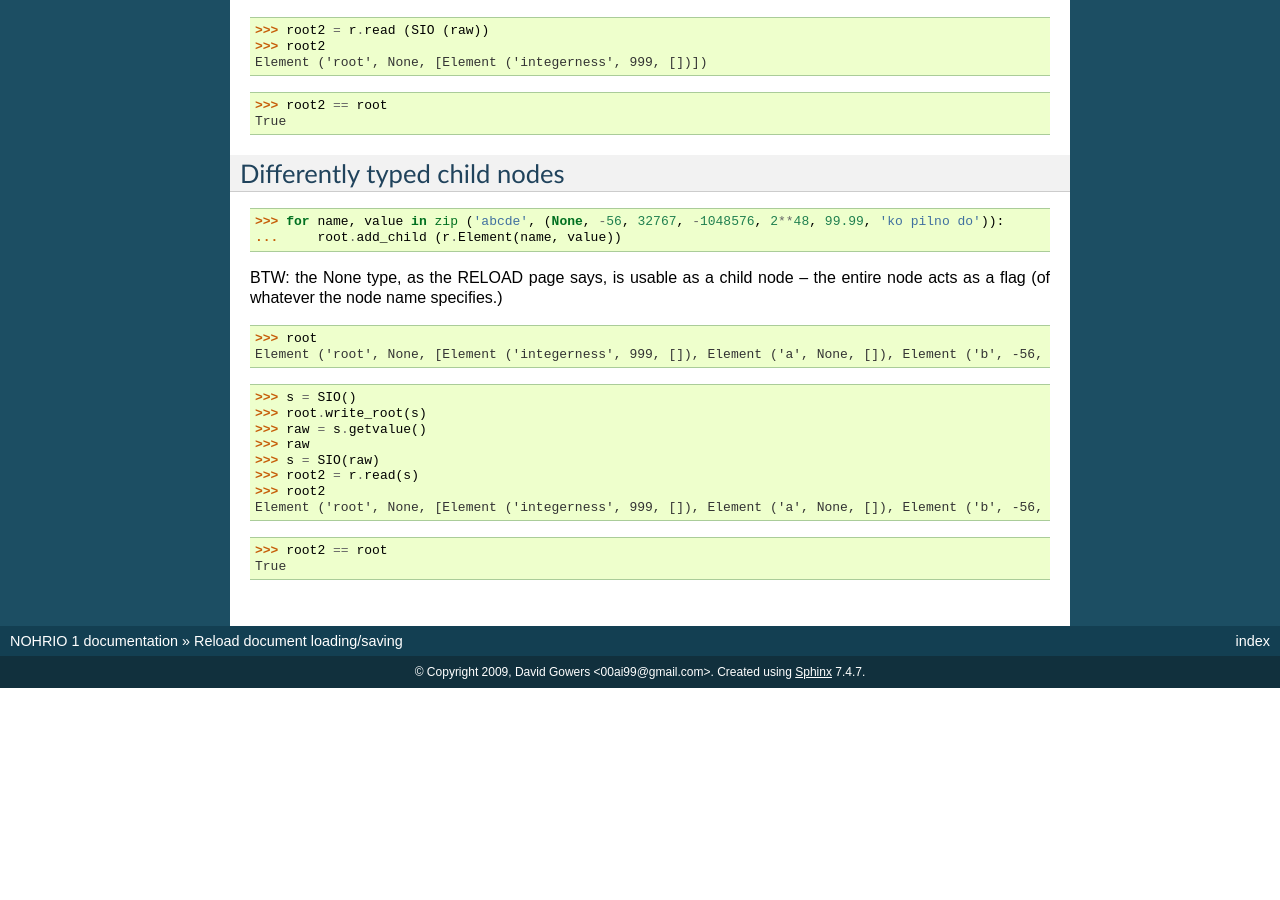
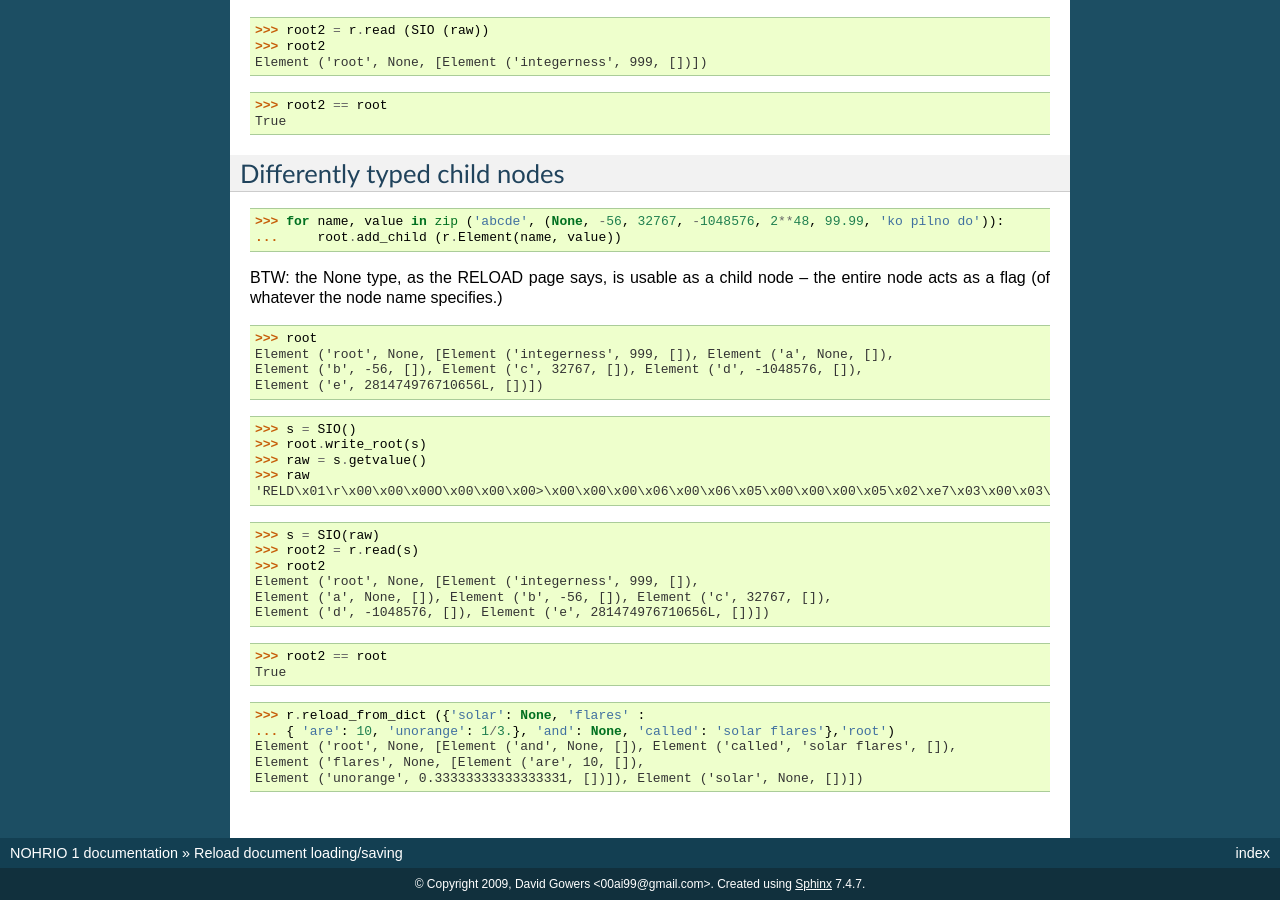
Before and after one commit to ohrrpgce/nohrio, a Sphinx documentation site: the page built from doc/reload.rst, in a window 1280 px wide and 900 px high, scrolled down 1162 px. Built offline with Sphinx 7.4.7, drawn with Linux system fonts in a browser that asks for light colours; formulas are drawn with MathJax 3; pages that are not in the unit, such as notebooks, are missing from menus; before the commit the page ends 1850 px from its top, so only the background shows below that.

Commit message:
Add reload_from_dict and improve doctests

```diff
--- a/doc/reload.rst
+++ b/doc/reload.rst
@@ -94,17 +94,29 @@ Differently typed child nodes
 BTW: the None type, as the RELOAD page says, is usable as a child node -- the entire
 node acts as a flag (of whatever the node name specifies.)
 
->>> root
-Element ('root', None, [Element ('integerness', 999, []), Element ('a', None, []), Element ('b', -56, []), Element ('c', 32767, []), Element ('d', -1048576, []), Element ('e', 281474976710656L, [])])
+>>> root #doctest: +NORMALIZE_WHITESPACE
+Element ('root', None, [Element ('integerness', 999, []), Element ('a', None, []),
+Element ('b', -56, []), Element ('c', 32767, []), Element ('d', -1048576, []),
+Element ('e', 281474976710656L, [])])
 
 >>> s = SIO()
 >>> root.write_root(s)
 >>> raw = s.getvalue()
 >>> raw
+'RELD\x01\r\x00\x00\x00O\x00\x00\x00>\x00\x00\x00\x06\x00\x06\x05\x00\x00\x00\x05\x02\xe7\x03\x00\x03\x00\x00\x00\x00\x00\x00\x04\x00\x00\x00\x02\x01\xc8\x00\x05\x00\x00\x00\x01\x02\xff\x7f\x00\x07\x00\x00\x00\x04\x03\x00\x00\xf0\xff\x00\x0b\x00\x00\x00\x03\x04\x00\x00\x00\x00\x00\x00\x01\x00\x00\x07\x01a\x01c\x01b\x01e\x01d\x0bintegerness\x04root'
+
 >>> s = SIO(raw)
 >>> root2 = r.read(s)
->>> root2
-Element ('root', None, [Element ('integerness', 999, []), Element ('a', None, []), Element ('b', -56, []), Element ('c', 32767, []), Element ('d', -1048576, []), Element ('e', 281474976710656L, [])])
+>>> root2 #doctest: +NORMALIZE_WHITESPACE
+Element ('root', None, [Element ('integerness', 999, []),
+Element ('a', None, []), Element ('b', -56, []), Element ('c', 32767, []),
+Element ('d', -1048576, []), Element ('e', 281474976710656L, [])])
 
 >>> root2 == root
 True
+
+>>> r.reload_from_dict ({'solar': None, 'flares' :
+... { 'are': 10, 'unorange': 1/3.}, 'and': None, 'called': 'solar flares'},'root') #doctest: +NORMALIZE_WHITESPACE
+Element ('root', None, [Element ('and', None, []), Element ('called', 'solar flares', []),
+Element ('flares', None, [Element ('are', 10, []),
+Element ('unorange', 0.33333333333333331, [])]), Element ('solar', None, [])])
```
Also changed, not shown: 1 other file.
